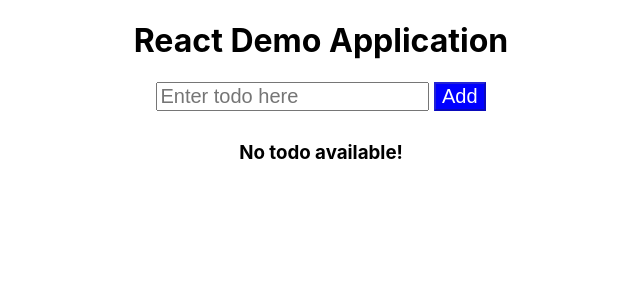
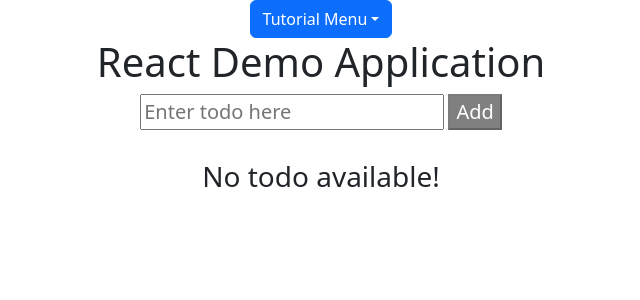
Before and after one commit to gitcoder-23/react18-demo-tutorial-app-kr, a React (Create React App) app: page / in a window 1280 px wide. Shown: the top 300 px of the page, without its empty margins (319-959 px from the left). Built offline with nearby package versions, Linux system fonts and the light colour scheme.

Commit message:
View Done

```diff
--- a/package.json
+++ b/package.json
@@ -6,8 +6,11 @@
     "@testing-library/jest-dom": "^5.17.0",
     "@testing-library/react": "^13.4.0",
     "@testing-library/user-event": "^13.5.0",
+    "bootstrap": "^5.3.2",
     "react": "^18.2.0",
+    "react-bootstrap": "^2.9.1",
     "react-dom": "^18.2.0",
+    "react-router-dom": "^6.17.0",
     "react-scripts": "5.0.1",
     "web-vitals": "^2.1.4"
   },
--- a/src/App.js
+++ b/src/App.js
@@ -1,13 +1,18 @@
 import './App.css';
 import TodoApp from '../src/demoApps/TodoApp';
 import NewTodoApp from './demoApps/NewTodoApp';
+import { Route, Routes } from 'react-router-dom';
+import MenuBar from './components/MenuBar';
 
 function App() {
   return (
     <div className="App">
+      <MenuBar />
       <h1>React Demo Application</h1>
-      <TodoApp />
-      {/* <NewTodoApp /> */}
+      <Routes>
+        <Route exact path="/" element={<TodoApp />} />
+        <Route exact path="/task/newtodo" element={<NewTodoApp />} />
+      </Routes>
     </div>
   );
 }
--- /dev/null
+++ b/src/components/MenuBar.js
@@ -0,0 +1,13 @@
+import React from 'react';
+import { Dropdown, DropdownButton } from 'react-bootstrap';
+
+const MenuBar = () => {
+  return (
+    <DropdownButton id="dropdown-item-button" title="Tutorial Menu">
+      <Dropdown.Item href="/">Todo App</Dropdown.Item>
+      <Dropdown.Item href="/task/newtodo">NewTodo App</Dropdown.Item>
+    </DropdownButton>
+  );
+};
+
+export default MenuBar;
--- a/src/demoApps/NewTodoApp.js
+++ b/src/demoApps/NewTodoApp.js
@@ -38,7 +38,7 @@ const NewTodoApp = () => {
           &nbsp;
           <button
             type="button"
-                        style={{ fontSize: '20px', background: 'blue', color: '#fff' }}
+            style={{ fontSize: '20px', background: 'green', color: '#fff' }}
             onClick={() => addTodo()}
             disabled={!todoInput}
           >
@@ -83,4 +83,4 @@ const NewTodoApp = () => {
   );
 };
 
-export default NewTodoApp
+export default NewTodoApp;
--- a/src/demoApps/TodoApp.js
+++ b/src/demoApps/TodoApp.js
@@ -6,6 +6,9 @@ const TodoApp = () => {
   const [todoInput, setTodoInput] = useState('');
   const [listTodos, setListTodos] = useState([]);
   const [errorMsg, setErrorMsg] = useState('');
+
+  // For View
+  const [viewTodo, setViewTodo] = useState(null);
 
   // console.log('todoInput=>', todoInput);
 
@@ -25,10 +28,19 @@ const TodoApp = () => {
     }
   };
 
-  //console.log('listTodos=>', listTodos);
+  const viewClick = (vdata) => {
+    console.log('vdata=>', vdata);
+    setViewTodo(vdata);
+
+    setTimeout(() => {
+      setViewTodo(null);
+    }, 2000);
+  };
+
+  console.log('viewTodo=>', viewTodo);
 
   return (
-    <div className="todo_container">
+    <div className="container todo_container">
       <div className="input_head">
         <form>
           <input
@@ -43,7 +55,11 @@ const TodoApp = () => {
           &nbsp;
           <button
             type="button"
-            style={{ fontSize: '20px', background: 'blue', color: '#fff' }}
+            style={{
+              fontSize: '20px',
+              background: !todoInput ? 'gray' : 'blue',
+              color: '#fff',
+            }}
             onClick={() => addTodo()}
             disabled={!todoInput}
           >
@@ -52,6 +68,15 @@ const TodoApp = () => {
         </form>
         <p style={{ color: 'red' }}>{errorMsg}</p>
       </div>
+
+      {viewTodo ? (
+        <div className="container">
+          <h3>View Todo</h3>
+          <p>{viewTodo.todo}</p>
+        </div>
+      ) : (
+        <div></div>
+      )}
 
       {listTodos.length === 0 ? (
         <h3>No todo available!</h3>
@@ -66,14 +91,15 @@ const TodoApp = () => {
               </tr>
             </thead>
             {listTodos.map((tdata, index) => {
-              console.log('tdata=>', tdata);
+              // console.log('tdata=>', tdata);
               return (
                 <tbody key={tdata.id}>
                   <tr>
                     <td>{index + 1}</td>
                     <td>{tdata.todo}</td>
                     <td>
-                      <button> View</button>&nbsp;&nbsp;
+                      <button onClick={() => viewClick(tdata)}> View</button>
+                      &nbsp;&nbsp;
                       <button> Edit</button>&nbsp;&nbsp;
                       <button> Delete</button>
                     </td>
--- a/src/index.js
+++ b/src/index.js
@@ -4,10 +4,15 @@ import './index.css';
 import App from './App';
 import reportWebVitals from './reportWebVitals';
 
+import 'bootstrap/dist/css/bootstrap.min.css';
+import { BrowserRouter } from 'react-router-dom';
+
 const root = ReactDOM.createRoot(document.getElementById('root'));
 root.render(
   <React.StrictMode>
-    <App />
+    <BrowserRouter>
+      <App />
+    </BrowserRouter>
   </React.StrictMode>
 );
 
```
Also changed, not shown: 1 other file (tests, documents, lock files or other folders). Lines whose indentation alone changed are shown as unchanged.
